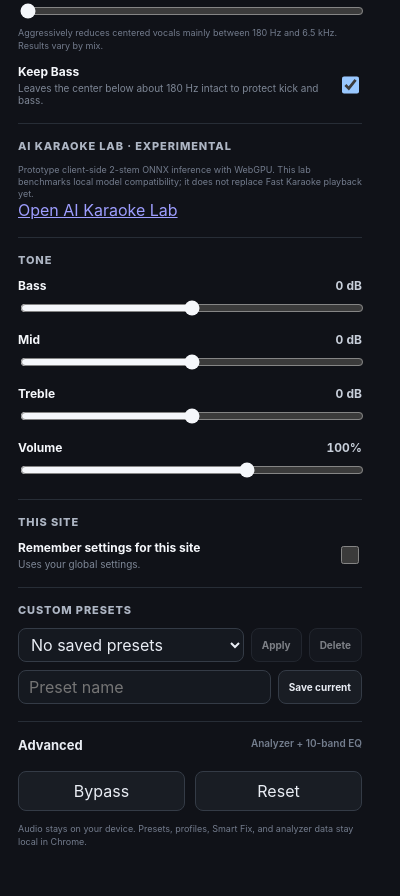
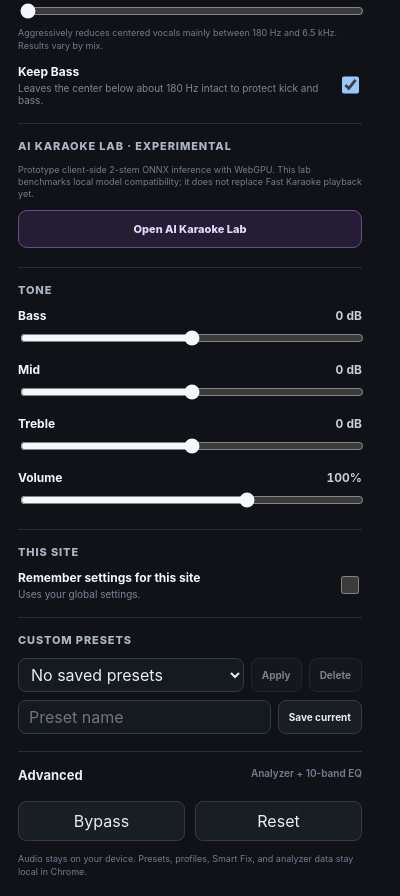
Before and after one commit to ylnyorulmaz/audioplus, a browser extension: page popup.html in a window 400 px wide. Shown: the part 799-1695 px from the top of the page. Before the commit the page ends 1665 px from the top, so only its background shows below. Drawn offline with Linux system fonts and the light colour scheme.

Commit message:
style: add AI Karaoke Lab launcher

```diff
--- a/popup.css
+++ b/popup.css
@@ -37,6 +37,9 @@ input[type="range"] { width:100%; accent-color:#f5f7fb; }
 .smart-fix-clear { margin-top:8px; }
 .karaoke-control { margin-top:12px; }
 .karaoke-bass { margin-top:12px; }
+.ai-lab-teaser { padding-bottom:2px; }
+.ai-lab-link { display:flex; align-items:center; justify-content:center; width:100%; min-height:38px; margin-top:10px; border:1px solid #674f8f; border-radius:9px; background:#241d33; color:#e6d9ff; font-size:11px; font-weight:800; text-decoration:none; }
+.ai-lab-link:hover { border-color:#8970b5; background:#2c2340; }
 .toggle-row { gap:14px; } .toggle-row span { display:grid; gap:3px; } .toggle-row strong { font-size:12px; } .toggle-row small { color:#7e8796; font-size:10px; } .toggle-row input { width:18px; height:18px; }
 .preset-library-row,.save-preset-row { gap:7px; } .save-preset-row { margin-top:8px; }
 select,input[type="text"] { min-width:0; height:34px; border:1px solid #343b46; border-radius:8px; outline:none; background:#151920; color:#e9edf4; }
```
